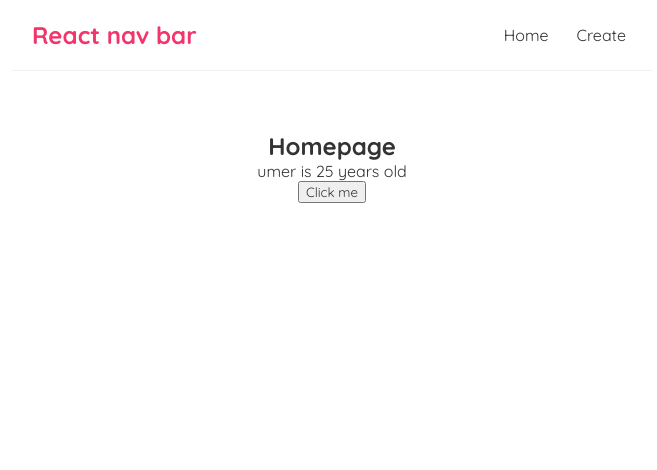
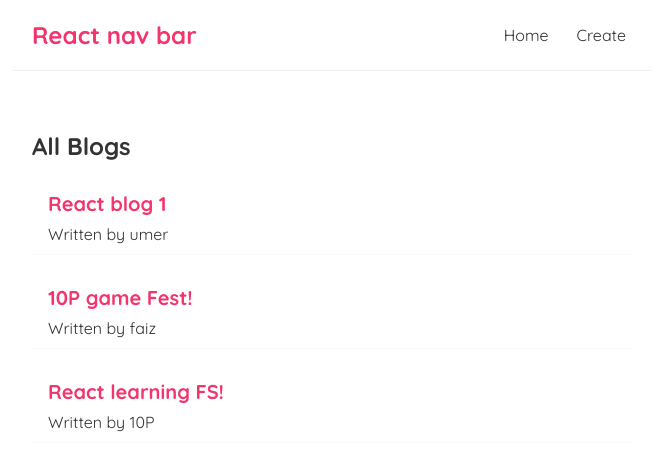
Before and after one commit to umerfaiz10p/react-learning-boiler, a React (Create React App) app: page / in a window 1280 px wide. Shown: the top 470 px of the page, without its empty margins (308-965 px from the left). Built offline with nearby package versions, Linux system fonts and the light colour scheme.

Commit message:
props and states

```diff
--- /dev/null
+++ b/src/components/BlogList.js
@@ -0,0 +1,19 @@
+const BlogList = ({ blogs, title}) => {
+    // const blogs = props.blogs;
+    // const title = props.title;
+    // console.log(blogs);
+
+    return (
+      <div className="blog-list">
+        <h2>{ title }</h2>
+        {blogs.map(blog => (
+          <div className="blog-preview" key={blog.id} >
+            <h2>{ blog.title }</h2>
+            <p>Written by { blog.author }</p>
+          </div>
+        ))}
+      </div>
+    );
+  }
+
+  export default BlogList;
--- a/src/components/Home.js
+++ b/src/components/Home.js
@@ -1,19 +1,16 @@
 import { useState } from "react";
+import BlogList from "./BlogList";
 
 const Home = () => {
-  const [name, setName] = useState('umer');
-  const [age, setAge] = useState(25);
-
-  const handleClick = () => {
-    setName('umer 10P');
-    setAge(30);
-  }
+  const [blogs, setBlogs] = useState([
+    { title: 'React blog 1', body: 'lorem ipsum...', author: 'umer', id: 1 },
+    { title: '10P game Fest!', body: 'lorem ipsum...', author: 'faiz', id: 2 },
+    { title: 'React learning FS!', body: 'lorem ipsum...', author: '10P', id: 3 }
+  ])
 
   return (
     <div className="home">
-      <h2>Homepage</h2>
-      <p>{ name } is { age } years old</p>
-      <button onClick={handleClick}>Click me</button>
+      <BlogList blogs={blogs} title="All Blogs" />
     </div>
   );
 }
--- a/src/index.css
+++ b/src/index.css
@@ -33,3 +33,22 @@
   margin: 40px auto;
   padding: 20px;
 }
+
+.home {
+  text-align: left;
+}
+
+/* blog previews / list */
+.blog-preview {
+  padding: 10px 16px;
+  margin: 20px 0;
+  border-bottom: 1px solid #fafafa;
+}
+.blog-preview:hover {
+  box-shadow: 1px 3px 5px rgba(0,0,0,0.1);
+}
+.blog-preview h2 {
+  font-size: 20px;
+  color: #f1356d;
+  margin-bottom: 8px;
+}
```
